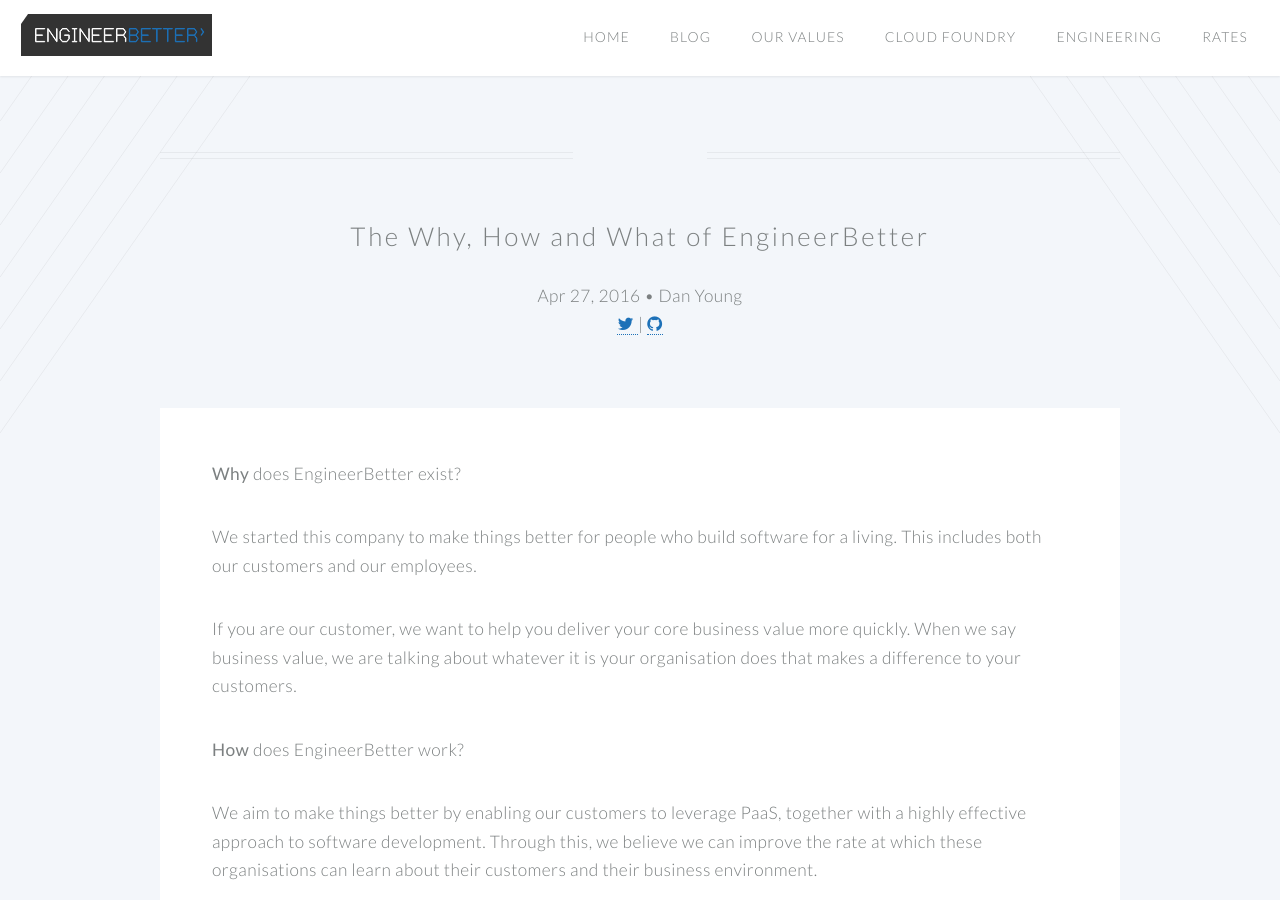
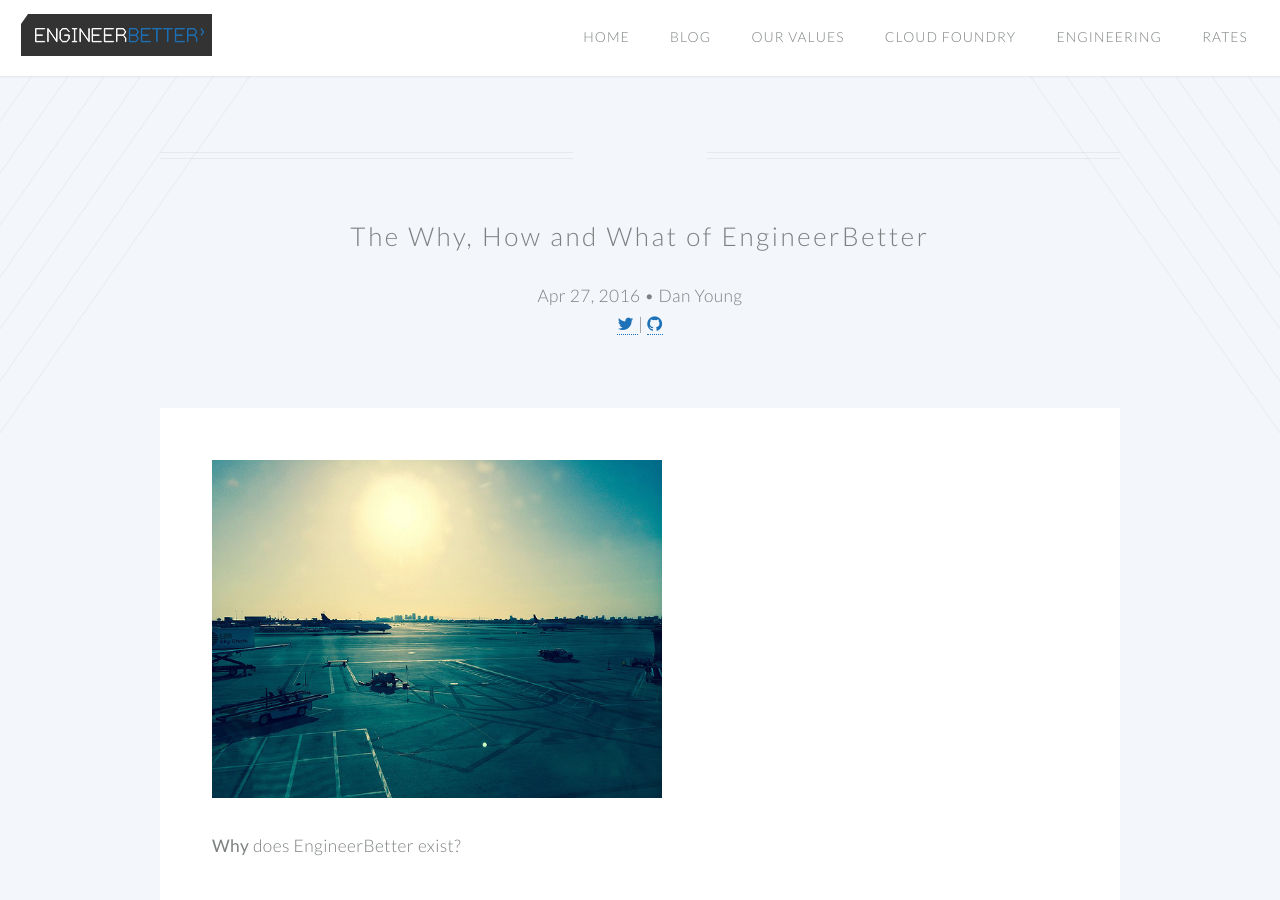
Before and after one commit to DanielJonesEB/engineerbetter.com, a Jekyll site: the page built from _posts/2016-04-27-why-engineerbetter.markdown, in a window 1280 px wide and 900 px high. Built offline with Jekyll 4.4.1, drawn with Linux system fonts in a browser that asks for light colours.

Commit message:
updated why-engineerbetter with image

```diff
--- a/_posts/2016-04-27-why-engineerbetter.markdown
+++ b/_posts/2016-04-27-why-engineerbetter.markdown
@@ -4,6 +4,7 @@
 author: dan
 permalink: /why-engineerbetter.html
 ---
+<img src="/images/skyharbor.jpg" class="image fit">
 
 *Why* does EngineerBetter exist?
 
```
Also changed, not shown: images/skyharbor.jpg (added).
